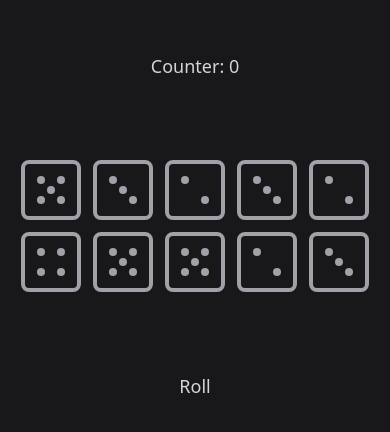
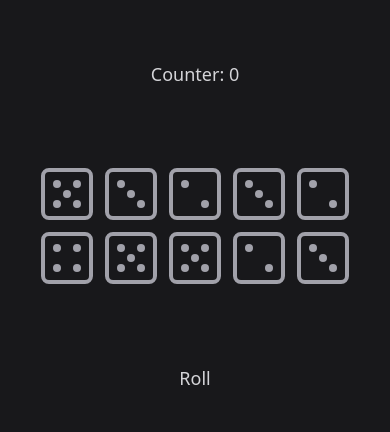
Before and after one commit to nicu420/tenzi-dices, a React (Vite) app: page / in a window 390 px wide. Shown: the part 196-628 px from the top of the page. Built offline with nearby package versions, Linux system fonts and the light colour scheme.

Commit message:
Portrait fix

```diff
--- a/src/Dice.jsx
+++ b/src/Dice.jsx
@@ -9,7 +9,7 @@ function Dice({ value, status, handleClick }) {
         dice = (
           <button
             onClick={handleClick}
-            className="group rounded-lg border-4 border-green-400 p-3 text-center hover:border-green-300 lg:p-4"
+            className="group rounded-lg border-4 border-green-400 p-2 sm:p-3 text-center hover:border-green-300 lg:p-4"
           >
             <div className="relative flex h-7 w-7 items-center justify-center sm:h-7 sm:w-7 lg:h-12 lg:w-12">
               <div className="center-0 absolute h-2 w-2 rounded-full bg-green-400 group-hover:bg-green-300 lg:h-3 lg:w-3"></div>
@@ -21,7 +21,7 @@ function Dice({ value, status, handleClick }) {
         dice = (
           <button
             onClick={handleClick}
-            className="group rounded-lg border-4 border-green-400 p-3 text-center hover:border-green-300 lg:p-4"
+            className="group rounded-lg border-4 border-green-400 p-2 sm:p-3 text-center hover:border-green-300 lg:p-4"
           >
             <div className="relative flex h-7 w-7 items-center justify-center sm:h-7 sm:w-7 lg:h-12 lg:w-12">
               <div className="absolute top-0 left-0 h-2 w-2 rounded-full bg-green-400 group-hover:bg-green-300 lg:h-3 lg:w-3"></div>
@@ -34,7 +34,7 @@ function Dice({ value, status, handleClick }) {
         dice = (
           <button
             onClick={handleClick}
-            className="group rounded-lg border-4 border-green-400 p-3 text-center hover:border-green-300 lg:p-4"
+            className="group rounded-lg border-4 border-green-400 p-2 sm:p-3 text-center hover:border-green-300 lg:p-4"
           >
             <div className="relative flex h-7 w-7 items-center justify-center sm:h-7 sm:w-7 lg:h-12 lg:w-12">
               <div className="absolute top-0 left-0 h-2 w-2 rounded-full bg-green-400 group-hover:bg-green-300 lg:h-3 lg:w-3"></div>
@@ -48,7 +48,7 @@ function Dice({ value, status, handleClick }) {
         dice = (
           <button
             onClick={handleClick}
-            className="group rounded-lg border-4 border-green-400 p-3 text-center hover:border-green-300 lg:p-4"
+            className="group rounded-lg border-4 border-green-400 p-2 sm:p-3 text-center hover:border-green-300 lg:p-4"
           >
             <div className="relative flex h-7 w-7 items-center justify-center sm:h-7 sm:w-7 lg:h-12 lg:w-12">
               <div className="absolute top-0 left-0 h-2 w-2 rounded-full bg-green-400 group-hover:bg-green-300 lg:h-3 lg:w-3"></div>
@@ -63,7 +63,7 @@ function Dice({ value, status, handleClick }) {
         dice = (
           <button
             onClick={handleClick}
-            className="group rounded-lg border-4 border-green-400 p-3 text-center hover:border-green-300 lg:p-4"
+            className="group rounded-lg border-4 border-green-400 p-2 sm:p-3 text-center hover:border-green-300 lg:p-4"
           >
             <div className="relative flex h-7 w-7 items-center justify-center sm:h-7 sm:w-7 lg:h-12 lg:w-12">
               <p className="absolute top-0 left-0 h-2 w-2 rounded-full bg-green-400 group-hover:bg-green-300 lg:h-3 lg:w-3"></p>
@@ -79,7 +79,7 @@ function Dice({ value, status, handleClick }) {
         dice = (
           <button
             onClick={handleClick}
-            className="group rounded-lg border-4 border-green-400 p-3 text-center hover:border-green-300 lg:p-4"
+            className="group rounded-lg border-4 border-green-400 p-2 sm:p-3 text-center hover:border-green-300 lg:p-4"
           >
             <div className="relative flex h-7 w-7 items-center justify-center sm:h-7 sm:w-7 lg:h-12 lg:w-12">
               <div className="absolute top-0 left-0 h-2 w-2 rounded-full bg-green-400 group-hover:bg-green-300 lg:h-3 lg:w-3"></div>
@@ -98,7 +98,7 @@ function Dice({ value, status, handleClick }) {
         dice = (
           <button
             onClick={handleClick}
-            className="group rounded-lg border-4 border-zinc-400 p-3 text-center hover:border-zinc-300 lg:p-4"
+            className="group rounded-lg border-4 border-zinc-400 p-2 sm:p-3 text-center hover:border-zinc-300 lg:p-4"
           >
             <div className="relative flex h-7 w-7 items-center justify-center sm:h-7 sm:w-7 lg:h-12 lg:w-12">
               <div className="center-0 absolute h-2 w-2 rounded-full bg-zinc-400 group-hover:bg-zinc-300 lg:h-3 lg:w-3"></div>
@@ -110,7 +110,7 @@ function Dice({ value, status, handleClick }) {
         dice = (
           <button
             onClick={handleClick}
-            className="group rounded-lg border-4 border-zinc-400 p-3 text-center hover:border-zinc-300 lg:p-4"
+            className="group rounded-lg border-4 border-zinc-400 p-2 sm:p-3 text-center hover:border-zinc-300 lg:p-4"
           >
             <div className="relative flex h-7 w-7 items-center justify-center sm:h-7 sm:w-7 lg:h-12 lg:w-12">
               <div className="absolute top-0 left-0 h-2 w-2 rounded-full bg-zinc-400 group-hover:bg-zinc-300 lg:h-3 lg:w-3"></div>
@@ -123,7 +123,7 @@ function Dice({ value, status, handleClick }) {
         dice = (
           <button
             onClick={handleClick}
-            className="group rounded-lg border-4 border-zinc-400 p-3 text-center hover:border-zinc-300 lg:p-4"
+            className="group rounded-lg border-4 border-zinc-400 p-2 sm:p-3 text-center hover:border-zinc-300 lg:p-4"
           >
             <div className="relative flex h-7 w-7 items-center justify-center sm:h-7 sm:w-7 lg:h-12 lg:w-12">
               <div className="absolute top-0 left-0 h-2 w-2 rounded-full bg-zinc-400 group-hover:bg-zinc-300 lg:h-3 lg:w-3"></div>
@@ -137,7 +137,7 @@ function Dice({ value, status, handleClick }) {
         dice = (
           <button
             onClick={handleClick}
-            className="group rounded-lg border-4 border-zinc-400 p-3 text-center hover:border-zinc-300 lg:p-4"
+            className="group rounded-lg border-4 border-zinc-400 p-2 sm:p-3 text-center hover:border-zinc-300 lg:p-4"
           >
             <div className="relative flex h-7 w-7 items-center justify-center sm:h-7 sm:w-7 lg:h-12 lg:w-12">
               <div className="absolute top-0 left-0 h-2 w-2 rounded-full bg-zinc-400 group-hover:bg-zinc-300 lg:h-3 lg:w-3"></div>
@@ -152,7 +152,7 @@ function Dice({ value, status, handleClick }) {
         dice = (
           <button
             onClick={handleClick}
-            className="group rounded-lg border-4 border-zinc-400 p-3 text-center hover:border-zinc-300 lg:p-4"
+            className="group rounded-lg border-4 border-zinc-400 p-2 sm:p-3 text-center hover:border-zinc-300 lg:p-4"
           >
             <div className="relative flex h-7 w-7 items-center justify-center sm:h-7 sm:w-7 lg:h-12 lg:w-12">
               <p className="absolute top-0 left-0 h-2 w-2 rounded-full bg-zinc-400 group-hover:bg-zinc-300 lg:h-3 lg:w-3"></p>
@@ -168,7 +168,7 @@ function Dice({ value, status, handleClick }) {
         dice = (
           <button
             onClick={handleClick}
-            className="group rounded-lg border-4 border-zinc-400 p-3 text-center hover:border-zinc-300 lg:p-4"
+            className="group rounded-lg border-4 border-zinc-400 p-2 sm:p-3 text-center hover:border-zinc-300 lg:p-4"
           >
             <div className="relative flex h-7 w-7 items-center justify-center sm:h-7 sm:w-7 lg:h-12 lg:w-12">
               <div className="absolute top-0 left-0 h-2 w-2 rounded-full bg-zinc-400 group-hover:bg-zinc-300 lg:h-3 lg:w-3"></div>
```
